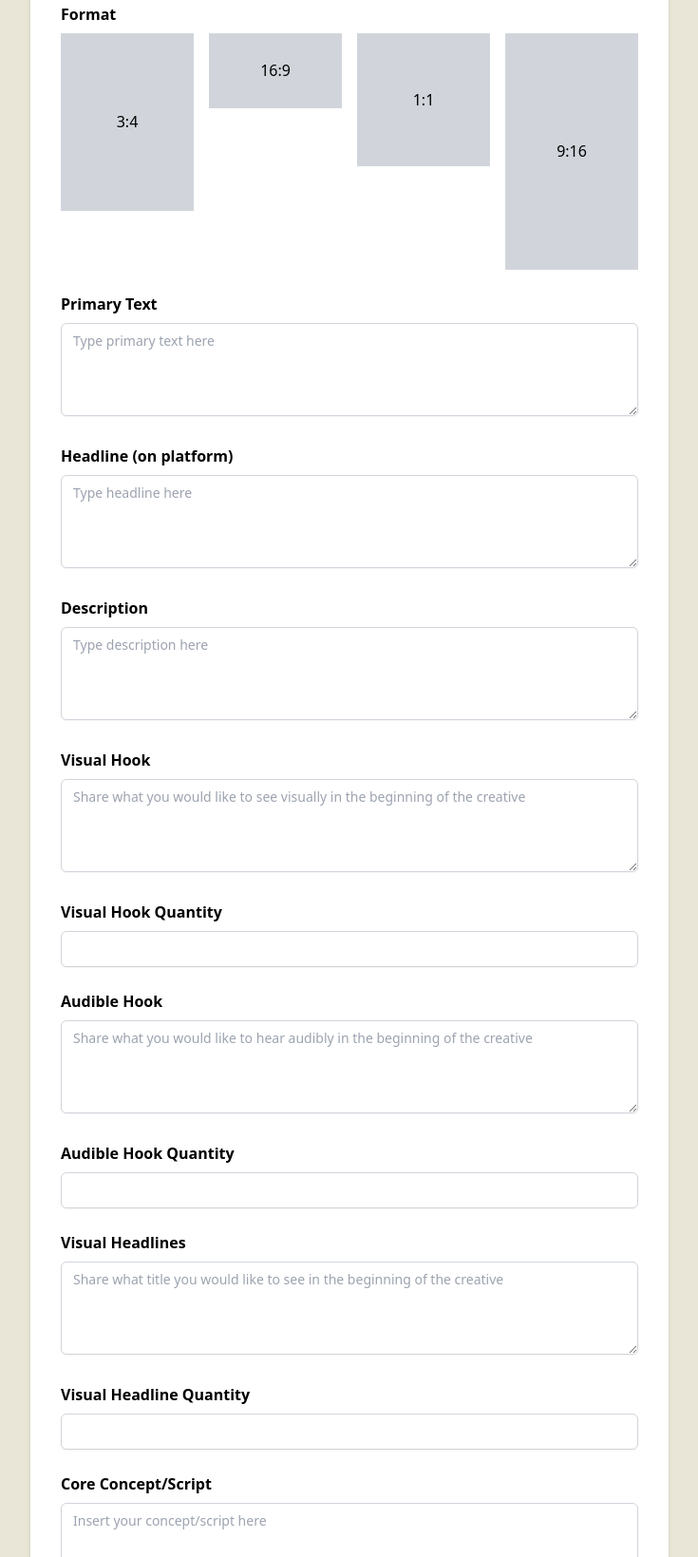
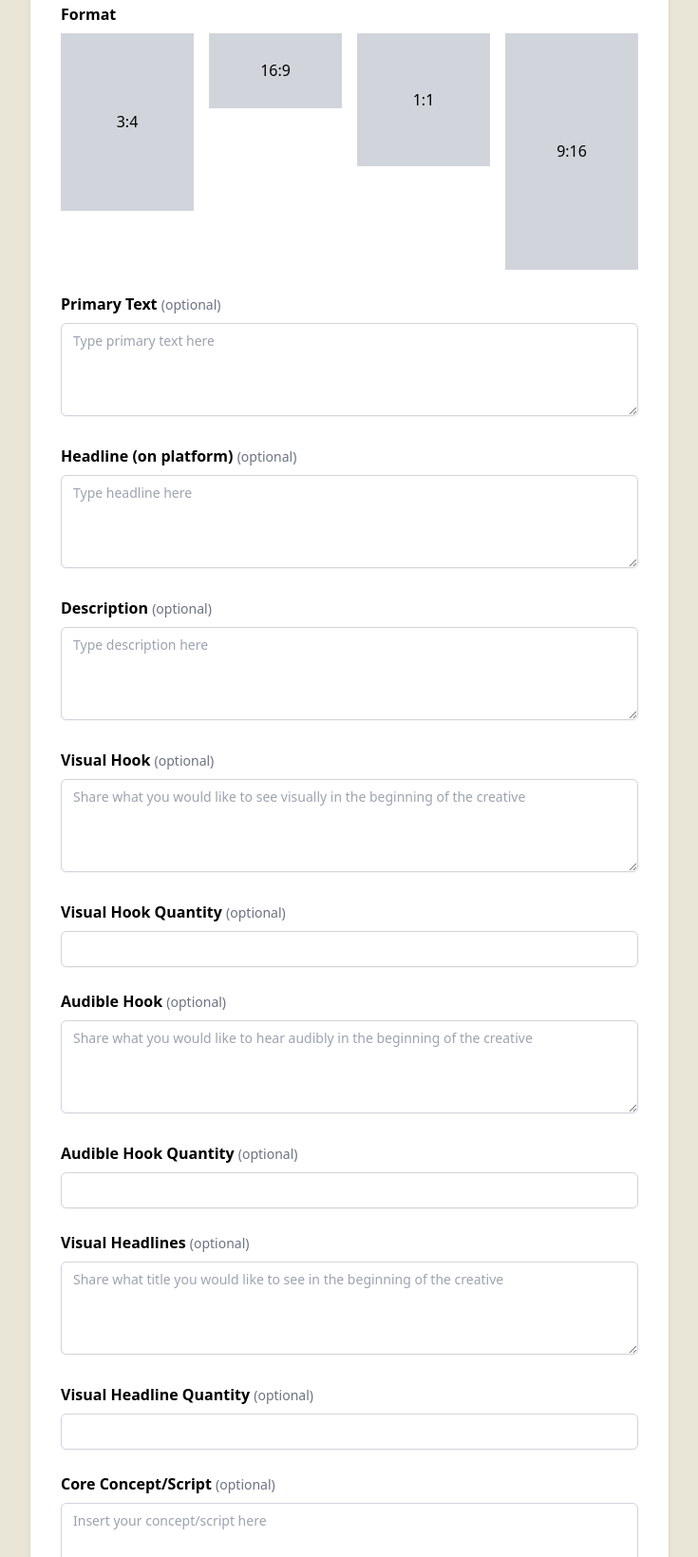
Before and after one commit to rvmediacorp/pfm-creative-request, a website: page public/index.html in a window 1280 px wide. Shown: the part 1161-2800 px from the top of the page at 95% size, without its empty margins (272-1007 px from the left). Drawn offline with nearby package versions, Linux system fonts and the light colour scheme.

Commit message:
Added optional to the labels
Added optional text to the labels.

```diff
--- a/public/index.html
+++ b/public/index.html
@@ -89,7 +89,9 @@
 
         <!-- Reference Link -->
         <div class="mb-6">
-          <label class="block mb-2 font-semibold">Reference Link</label>
+          <label class="block mb-2 font-semibold">
+            Reference Link <span class="text-sm text-gray-500 font-normal">(optional)</span>
+          </label>
           <input
             type="url"
             name="reference_link"
@@ -100,7 +102,9 @@
 
         <!-- Loom Video -->
         <div class="mb-6">
-          <label class="block mb-2 font-semibold">Loom Video</label>
+          <label class="block mb-2 font-semibold">
+            Loom Video <span class="text-sm text-gray-500 font-normal">(optional)</span>
+          </label>
           <input
             type="url"
             name="loom_video"
@@ -195,7 +199,9 @@
 
         <!-- Primary Text -->
         <div class="mb-6">
-          <label class="block mb-2 font-semibold">Primary Text</label>
+          <label class="block mb-2 font-semibold">
+            Primary Text <span class="text-sm text-gray-500 font-normal">(optional)</span>
+          </label>
           <textarea
             name="primary_text"
             class="w-full px-3 py-2 border border-gray-300 rounded-md shadow-sm focus:outline-none focus:ring-indigo-500 focus:border-indigo-500 sm:text-sm"
@@ -206,7 +212,9 @@
 
         <!-- Headline (on platform) -->
         <div class="mb-6">
-          <label class="block mb-2 font-semibold">Headline (on platform)</label>
+          <label class="block mb-2 font-semibold">
+            Headline (on platform) <span class="text-sm text-gray-500 font-normal">(optional)</span>
+          </label>
           <textarea
             name="headline_on_platform"
             class="w-full px-3 py-2 border border-gray-300 rounded-md shadow-sm focus:outline-none focus:ring-indigo-500 focus:border-indigo-500 sm:text-sm"
@@ -217,7 +225,9 @@
 
         <!-- Description -->
         <div class="mb-6">
-          <label class="block mb-2 font-semibold">Description</label>
+          <label class="block mb-2 font-semibold">
+            Description <span class="text-sm text-gray-500 font-normal">(optional)</span>
+          </label>
           <textarea
             name="description"
             class="w-full px-3 py-2 border border-gray-300 rounded-md shadow-sm focus:outline-none focus:ring-indigo-500 focus:border-indigo-500 sm:text-sm"
@@ -228,7 +238,9 @@
 
         <!-- Visual Hook -->
         <div class="mb-6">
-          <label class="block mb-2 font-semibold">Visual Hook</label>
+          <label class="block mb-2 font-semibold">
+            Visual Hook <span class="text-sm text-gray-500 font-normal">(optional)</span>
+          </label>
           <textarea
             name="visual_hook"
             class="w-full px-3 py-2 border border-gray-300 rounded-md shadow-sm focus:outline-none focus:ring-indigo-500 focus:border-indigo-500 sm:text-sm"
@@ -239,7 +251,9 @@
 
         <!-- # V Hooks -->
         <div class="mb-6">
-          <label class="block mb-2 font-semibold">Visual Hook Quantity</label>
+          <label class="block mb-2 font-semibold">
+            Visual Hook Quantity <span class="text-sm text-gray-500 font-normal">(optional)</span>
+          </label>
           <input
             type="number"
             name="v_hooks"
@@ -249,7 +263,9 @@
 
         <!-- Audible Hook -->
         <div class="mb-6">
-          <label class="block mb-2 font-semibold">Audible Hook</label>
+          <label class="block mb-2 font-semibold">
+            Audible Hook <span class="text-sm text-gray-500 font-normal">(optional)</span>
+          </label>
           <textarea
             name="audible_hook"
             class="w-full px-3 py-2 border border-gray-300 rounded-md shadow-sm focus:outline-none focus:ring-indigo-500 focus:border-indigo-500 sm:text-sm"
@@ -260,7 +276,9 @@
 
         <!-- # A Hooks -->
         <div class="mb-6">
-          <label class="block mb-2 font-semibold">Audible Hook Quantity</label>
+          <label class="block mb-2 font-semibold">
+            Audible Hook Quantity <span class="text-sm text-gray-500 font-normal">(optional)</span>
+          </label>
           <input
             type="number"
             name="a_hooks"
@@ -270,7 +288,9 @@
 
         <!-- Visual Headlines -->
         <div class="mb-6">
-          <label class="block mb-2 font-semibold">Visual Headlines</label>
+          <label class="block mb-2 font-semibold">
+            Visual Headlines <span class="text-sm text-gray-500 font-normal">(optional)</span>
+          </label>
           <textarea
             name="visual_headlines"
             class="w-full px-3 py-2 border border-gray-300 rounded-md shadow-sm focus:outline-none focus:ring-indigo-500 focus:border-indigo-500 sm:text-sm"
@@ -281,9 +301,9 @@
 
         <!-- # V Headlines -->
         <div class="mb-6">
-          <label class="block mb-2 font-semibold"
-            >Visual Headline Quantity</label
-          >
+          <label class="block mb-2 font-semibold">
+            Visual Headline Quantity <span class="text-sm text-gray-500 font-normal">(optional)</span>
+          </label>
           <input
             type="number"
             name="v_headlines"
@@ -293,7 +313,9 @@
 
         <!-- Core Concept/Script -->
         <div class="mb-6">
-          <label class="block mb-2 font-semibold">Core Concept/Script</label>
+          <label class="block mb-2 font-semibold">
+            Core Concept/Script <span class="text-sm text-gray-500 font-normal">(optional)</span>
+          </label>
           <textarea
             name="core_concept/script"
             class="w-full px-3 py-2 border border-gray-300 rounded-md shadow-sm focus:outline-none focus:ring-indigo-500 focus:border-indigo-500 sm:text-sm"
@@ -304,9 +326,9 @@
 
         <!-- # CC Scripts -->
         <div class="mb-6">
-          <label class="block mb-2 font-semibold"
-            >Number of Core Concepts or Scripts</label
-          >
+          <label class="block mb-2 font-semibold">
+            Number of Core Concepts or Scripts <span class="text-sm text-gray-500 font-normal">(optional)</span>
+          </label>
           <input
             type="number"
             name="cc_scripts"
@@ -316,7 +338,9 @@
 
         <!-- CTA's -->
         <div class="mb-6">
-          <label class="block mb-2 font-semibold">Call To Action</label>
+          <label class="block mb-2 font-semibold">
+            Call To Action <span class="text-sm text-gray-500 font-normal">(optional)</span>
+          </label>
           <textarea
             name="ctas"
             class="w-full px-3 py-2 border border-gray-300 rounded-md shadow-sm focus:outline-none focus:ring-indigo-500 focus:border-indigo-500 sm:text-sm"
@@ -327,9 +351,9 @@
 
         <!-- Number of CTA's -->
         <div class="mb-6">
-          <label class="block mb-2 font-semibold"
-            >Number of Call To Actions</label
-          >
+          <label class="block mb-2 font-semibold">
+            Number of Call To Actions <span class="text-sm text-gray-500 font-normal">(optional)</span>
+          </label>
           <input
             type="number"
             name="number_of_ctas"
```
